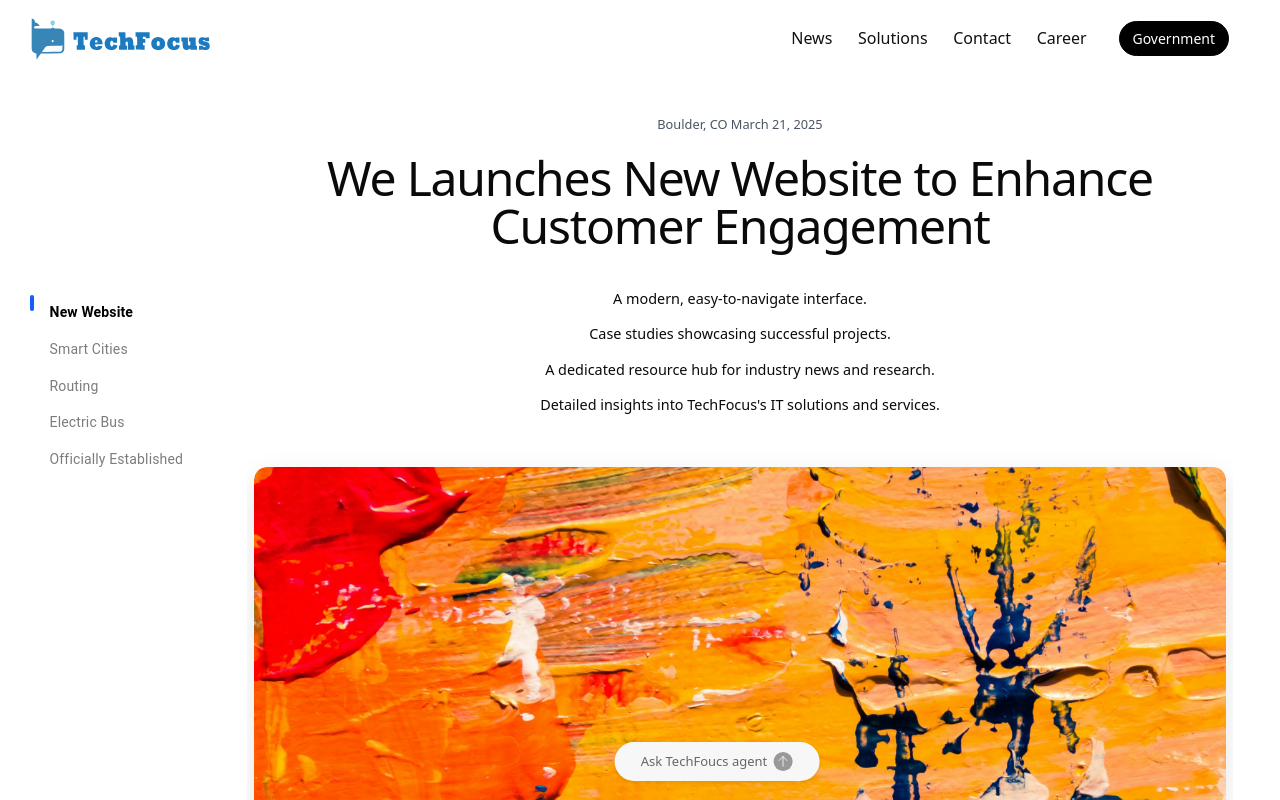
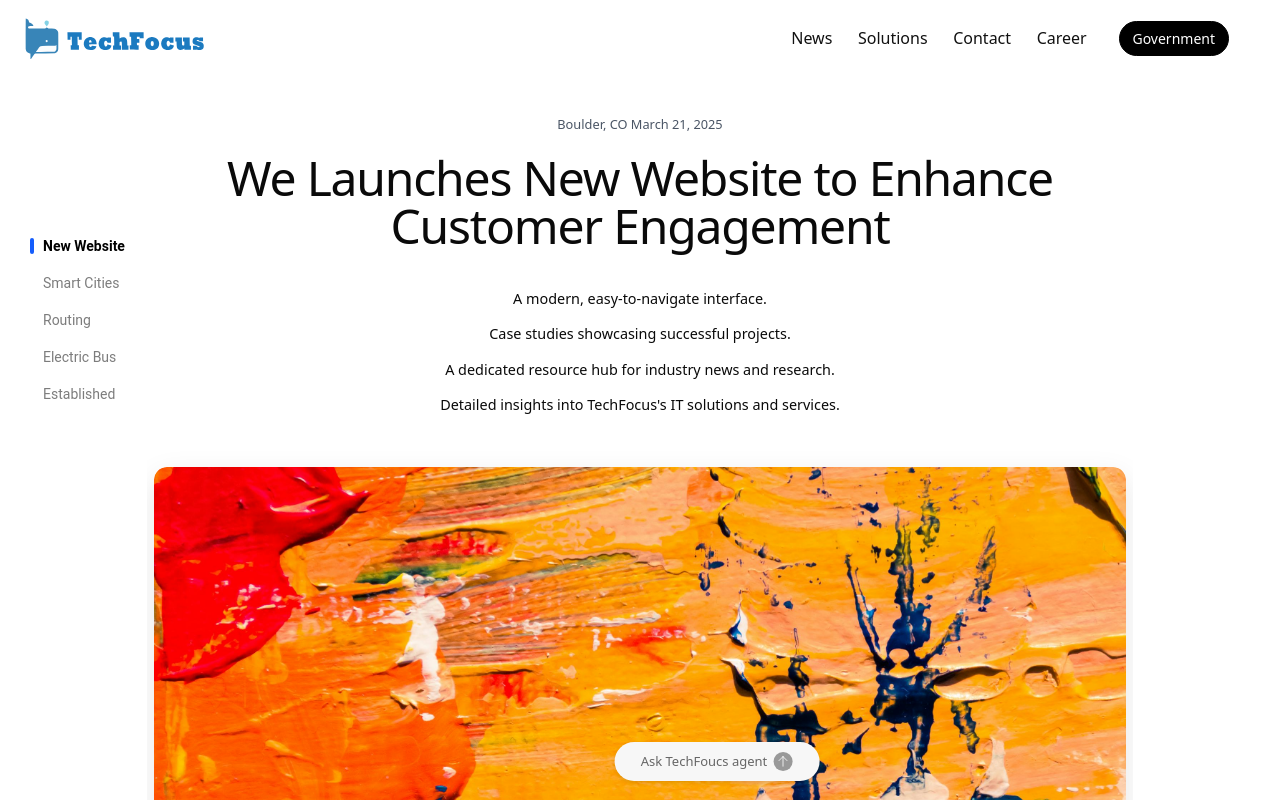
Before and after one commit to EFI-HU/Web-of-TechFocus, a Next.js app: page /news in a window 1280 px wide. Shown: the top 800 px of the page. Built offline with nearby package versions, Linux system fonts and the light colour scheme.

Commit message:
UI优化: 1. 调整Logo位置左移6px 2. 优化侧边栏组件样式 3. 将新闻标题从'Officially Established'改为'TechFocus Established'

```diff
--- a/src/components/shared/header.tsx
+++ b/src/components/shared/header.tsx
@@ -172,7 +172,7 @@ export function Header() {
         <header className="w-full py-4 bg-white transition-all duration-500">
           <div className="flex justify-between items-center px-0 mx-auto">
             {/* 左侧LOGO */}
-            <div className="flex-shrink-0 relative z-[999] pl-4 md:pl-8">
+            <div className="flex-shrink-0 relative z-[999] pl-4 md:pl-8" style={{ marginLeft: '-6px' }}>
               <Link href="/" className="flex items-center gap-2">
                 {/* 公司Logo - 尺寸已增加 */}
                 <div className="relative w-60 h-16">
--- a/src/components/shared/sidebar-nav.tsx
+++ b/src/components/shared/sidebar-nav.tsx
@@ -1,7 +1,7 @@
 'use client';
 
 import { useEffect, useRef, useState } from 'react';
-import { motion } from 'framer-motion';
+import { motion, AnimatePresence } from 'framer-motion';
 
 // 定义导航项类型
 export interface ContentItem {
@@ -20,6 +20,7 @@ interface ContentProps {
 export function Content({ items, selectedId, onSelect, title }: ContentProps) {
   const [activeId, setActiveId] = useState<string>(selectedId || (items[0]?.id || ''));
   const contentRef = useRef<HTMLDivElement>(null);
+  const [isInitialRender, setIsInitialRender] = useState(true);
 
   // 处理选择项目
   const handleSelect = (id: string) => {
@@ -35,6 +36,42 @@ export function Content({ items, selectedId, onSelect, title }: ContentProps) {
     }
   }, [selectedId, activeId]);
 
+  // 用于初始渲染动画的效果
+  useEffect(() => {
+    // 设置一个短暂的延迟，确保组件已经渲染
+    const timer = setTimeout(() => {
+      setIsInitialRender(false);
+    }, 100);
+
+    return () => clearTimeout(timer);
+  }, []);
+
+  // 容器动画变体
+  const containerVariants = {
+    hidden: { opacity: 0 },
+    visible: {
+      opacity: 1,
+      transition: {
+        when: "beforeChildren",
+        staggerChildren: 0.1,
+        duration: 0.5
+      }
+    }
+  };
+
+  // 项目动画变体
+  const itemVariants = {
+    hidden: { opacity: 0, x: -20 },
+    visible: {
+      opacity: 1,
+      x: 0,
+      transition: {
+        duration: 0.4,
+        ease: [0.22, 1, 0.36, 1]
+      }
+    }
+  };
+
   return (
     <div
       ref={contentRef}
@@ -44,21 +81,41 @@ export function Content({ items, selectedId, onSelect, title }: ContentProps) {
         marginLeft: '0',
         paddingLeft: '40px', // 左侧页边距
         boxSizing: 'border-box',
+        position: 'fixed', // 改为固定定位
+        top: 0,
+        bottom: 0,
+        left: 0,
+        zIndex: 10,
+        display: 'flex',
+        flexDirection: 'column',
+        justifyContent: 'center', // 垂直居中
+        transform: 'translateY(-10%)', // 向上偏移，使内容整体上移
       }}
     >
-      <div className="sticky pt-6 pb-10" style={{ top: '25vh' }}>
-        <nav className="flex flex-col space-y-2">
-          {items.map((item) => {
+      <div className="py-6"> {/* 移除sticky定位 */}
+        <motion.nav
+          className="flex flex-col space-y-2"
+          variants={containerVariants}
+          initial="hidden"
+          animate="visible"
+        >
+          {items.map((item, index) => {
             const isActive = item.id === activeId;
 
             return (
               <motion.button
                 key={item.id}
                 onClick={() => handleSelect(item.id)}
-                className="text-base py-2 px-3 rounded transition-all duration-300 ease-in-out hover:bg-gray-100 text-left relative group flex items-center w-full"
+                className="text-base py-2 rounded transition-all duration-300 ease-in-out hover:bg-gray-100 text-left relative group flex items-center w-full"
                 whileHover={{ x: 3 }}
                 transition={{ duration: 0.2 }}
-                style={{ display: 'flex', alignItems: 'center' }}
+                style={{
+                  display: 'flex',
+                  alignItems: 'center',
+                  paddingLeft: '0px', // 进一步减少左边距，让按钮内容更靠左
+                  paddingRight: '8px' // 保持右侧间距
+                }}
+                variants={itemVariants}
               >
                 <span
                   className="transition-all duration-300 ease-in-out flex items-center"
@@ -68,33 +125,40 @@ export function Content({ items, selectedId, onSelect, title }: ContentProps) {
                     opacity: isActive ? 1 : 0.85,
                     fontFamily: 'Roboto, sans-serif',
                     fontSize: '14px',
-                    letterSpacing: '0.01em',
+                    letterSpacing: '0em',
                     lineHeight: '1.2', // 调整行高
                     paddingTop: '1px', // 微调文本位置
+                    paddingLeft: '3px', // 增加左内边距，使文字远离蓝色小条
+                    marginLeft: '0px', // 移除之前的负边距
                   }}
                 >
                   {item.title}
                 </span>
+                <AnimatePresence>
                   {isActive && (
                     <motion.span
                       className="absolute left-0 bg-blue-600 rounded-full"
                       layoutId="activeIndicator"
-                    initial={{ opacity: 0 }}
-                    animate={{ opacity: 1 }}
-                    exit={{ opacity: 0 }}
+                      initial={{ opacity: 0, height: 0 }}
+                      animate={{
+                        opacity: 1,
+                        height: '16px',
+                        transition: { duration: 0.3, delay: isInitialRender ? 0.2 + index * 0.1 : 0 }
+                      }}
+                      exit={{ opacity: 0, height: 0 }}
                       style={{
                         left: '-10px',
                         width: '4px',
-                      height: '16px', // 略微调大高度
                         top: 'calc(50% - 8px)', // 向上偏移8px (原来的5px + 新增的3px)
                         transform: 'translateY(-50%)'
                       }}
                     />
                   )}
+                </AnimatePresence>
               </motion.button>
             );
           })}
-        </nav>
+        </motion.nav>
       </div>
     </div>
   );
--- a/src/data/news-data.ts
+++ b/src/data/news-data.ts
@@ -136,7 +136,7 @@ export const newsData: NewsItem[] = [
   {
     id: '5',
     date: '2017-03-01',
-    title: 'Officially Established',
+    title: 'Established',
     summary: 'New company launches to deliver cutting-edge technology solutions for federal agencies and commercial clients.',
     content: [
       'A new era of IT solutions has begun with the launch of TechFocus, a company committed to delivering cutting-edge technology solutions to federal agencies and commercial clients. Established on [exact founding date in 2017], TechFocus has rapidly emerged as a leader in IT modernization, artificial intelligence, machine learning, cloud computing, and data science.',
@@ -149,7 +149,7 @@ export const newsData: NewsItem[] = [
     specialLayout: {
       location: 'Boulder, CO',
       date: 'March 1, 2017',
-      fullTitle: 'TechFocus Officially Established to Drive Innovation in IT Solutions',
+      fullTitle: 'TechFocus Established to Drive Innovation in IT Solutions',
       highlights: []
     },
     // 添加核心业务布局配置，用于底部的Core Business部分
```
Lines whose indentation alone changed are shown as unchanged.
